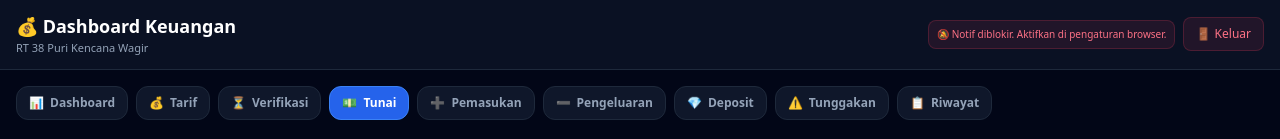
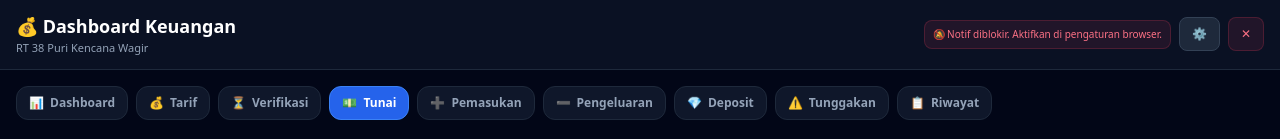
Before and after one commit to rt38pkw/web-rt, a Next.js app: page /keuangan/tunai in a window 1280 px wide. Shown: the top 139 px of the page. Built offline with nearby package versions, Linux system fonts and the light colour scheme; no server answers; the database is empty; sample sign-in values are in the browser's storage.

Commit message:
Update Layout.js

```diff
--- a/components/keuangan/Layout.js
+++ b/components/keuangan/Layout.js
@@ -1,5 +1,8 @@
+// components/keuangan/Layout.js
 import Link from 'next/link';
 import { useRouter } from 'next/router';
+import { Capacitor } from '@capacitor/core';
+import { App } from '@capacitor/app';
 import NotifToggle from '../NotifToggle';
 
 const MENU_MAIN = [
@@ -27,10 +30,12 @@ export default function Layout({ user, pendingCount = 0, children }) {
   const MENU = isOperatorProyek ? MENU_PROYEK : MENU_MAIN;
   const activeKey = MENU.find((m) => router.pathname.startsWith(m.path))?.key;
 
-  const handleLogout = () => {
-    if (!confirm('Keluar dari akun pengurus?')) return;
-    localStorage.removeItem('pengurusSession'); // Ubah ke localStorage
-    window.location.replace('/admin');
+  const handleTutupAplikasi = () => {
+    if (Capacitor.isNativePlatform()) {
+      App.exitApp();
+    } else {
+      alert('Silakan tutup tab ini secara manual.');
+    }
   };
 
   return (
@@ -58,11 +63,18 @@ export default function Layout({ user, pendingCount = 0, children }) {
               </Link>
             )}
 
+            <Link
+              href="/keuangan/pengaturan"
+              className="text-xs bg-slate-800 hover:bg-slate-700 px-3 py-2 rounded-lg text-slate-300 border border-slate-700"
+            >
+              ⚙️
+            </Link>
+
             <button
-              onClick={handleLogout}
+              onClick={handleTutupAplikasi}
               className="text-xs bg-rose-500/10 hover:bg-rose-500/20 text-rose-400 px-3 py-2 rounded-lg border border-rose-500/20 font-medium"
             >
-              🚪 Keluar
+              ✕
             </button>
           </div>
         </div>
```
